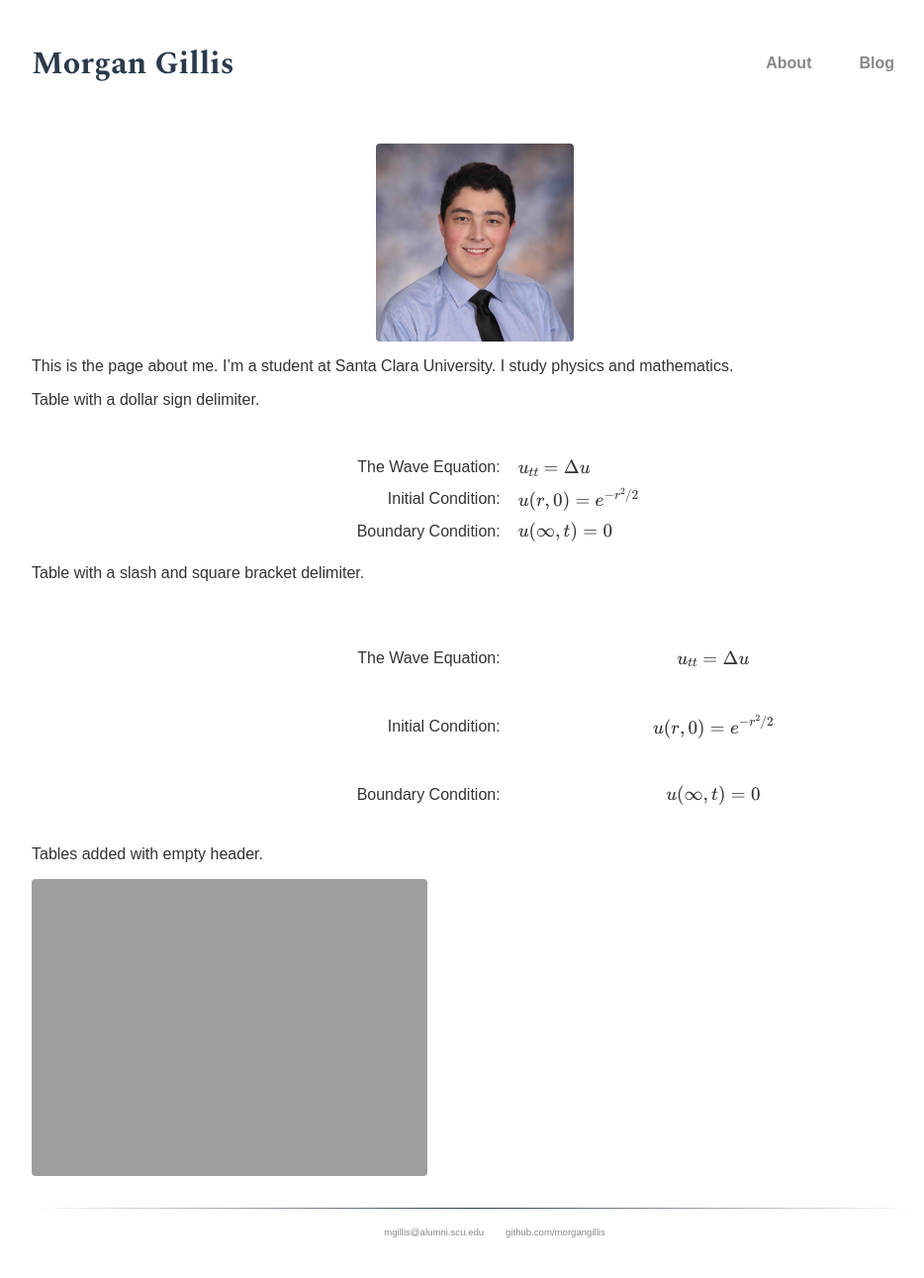
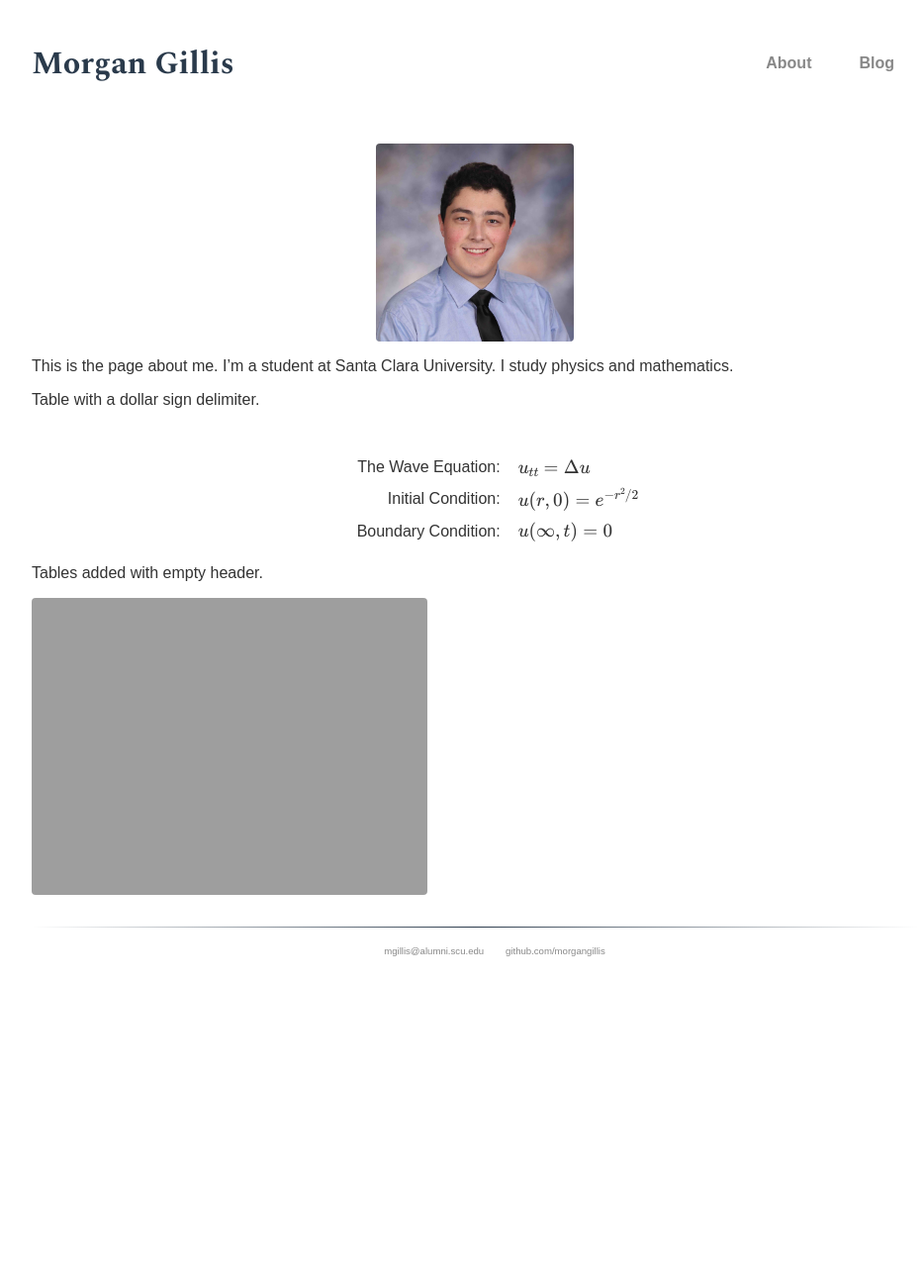
Before and after one commit to morgangillis/morgangillis.github.io, a Jekyll site: the page built from about.md, in a window 1280 px wide. Shown: the whole page at 99% size, without its empty margins (160-1094 px from the left). Built offline with Jekyll 4.4.1, drawn with Linux system fonts in a browser that asks for light colours; some web fonts are replaced; formulas are drawn with MathJax 3; after the commit the page ends 1007 px from its top, so only the background shows below that.

Commit message:
Remove table with square bracket math delimiters

```diff
--- a/about.md
+++ b/about.md
@@ -16,14 +16,6 @@
 |Initial Condition: | $u(r,0) = e^{-r^2/2}$|
 |Boundary Condition: | $u(\infty,t) = 0$|
 
-Table with a slash and square bracket delimiter.
-
-|    |    |
-|---:|:---|
-|The Wave Equation: | \\[u_{tt} = \Delta u\\]|
-|Initial Condition: | \\[u(r,0) = e^{-r^2/2}\\]|
-|Boundary Condition: | \\[u(\infty,t) = 0\\]|
-
 Tables added with empty header.
 
 ![heat]({{ site.url }}/assets/heat.gif)
```
